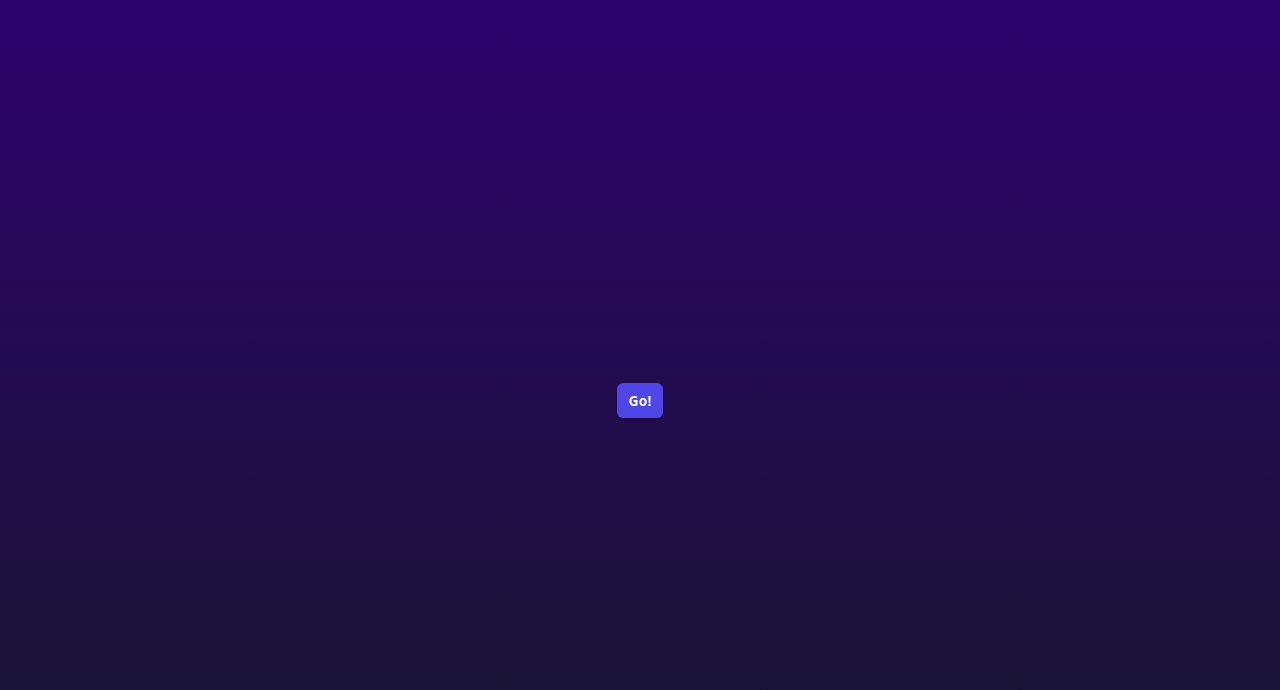
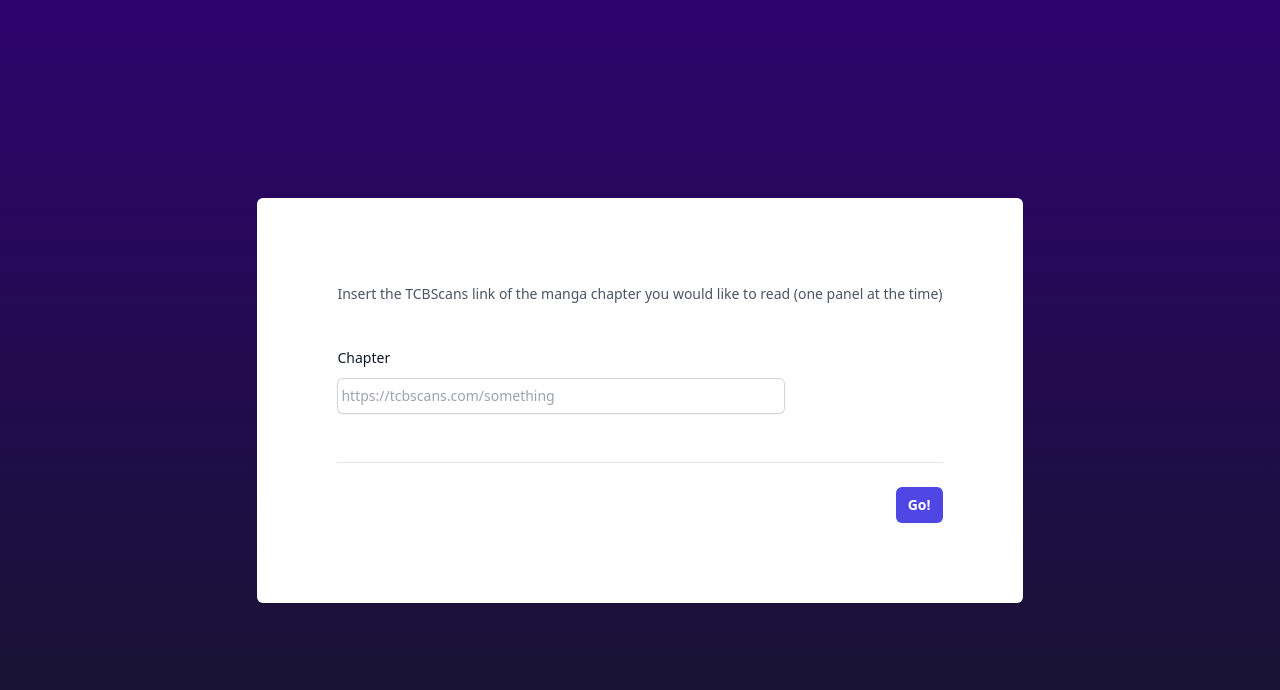
Before and after one commit to OnePanelOrg/OnePanelNext, a Next.js app: page / in a window 1280 px wide. Shown: the top 690 px of the page. Built offline with nearby package versions, Linux system fonts and the light colour scheme.

Commit message:
Add global styles and update home page

```diff
--- a/src/components/InputForm.jsx
+++ b/src/components/InputForm.jsx
@@ -1,21 +1,28 @@
-import { useState } from "react"
+import Link from "next/link";
+import { useState } from "react";
 
 export default function InputForm({ childToParent }) {
-
-    let [chapterValue, setChapterValue] = useState("")
+  let [chapterValue, setChapterValue] = useState("");
   return (
     <>
-            <div className="bg-white p-20 rounded-md shadow-sm">
+      <div className="rounded-md bg-white p-20 shadow-sm">
         <div className="space-y-12">
           <div className="border-b border-gray-900/10 pb-12">
-                        {/* <h2 className="text-base font-semibold leading-7 text-gray-900">Profile</h2> */}
             <p className="mt-1 text-sm leading-6 text-gray-600">
-                            Insert the link of the manga chapter you would like to read (one panel at the time)
+              Insert the{" "}
+              <Link href="https://tcbscans.com/" className="bg:blue">
+                TCBScans
+              </Link>{" "}
+              link of the manga chapter you would like to read (one panel at the
+              time)
             </p>
 
             <div className="mt-10 grid grid-cols-1 gap-x-6 gap-y-8 sm:grid-cols-6">
-                            <div className="sm:col-span-4">
-                                <label htmlFor="username" className="block text-sm font-medium leading-6 text-gray-900">
+              <div className="sm:col-span-12">
+                <label
+                  htmlFor="username"
+                  className="block text-sm font-medium leading-6 text-gray-900"
+                >
                   Chapter
                 </label>
                 <div className="mt-2">
@@ -26,7 +33,7 @@ export default function InputForm({ childToParent }) {
                       id="username"
                       autoComplete="username"
                       className="block flex-1 border-0 bg-transparent py-1.5 pl-1 text-gray-900 placeholder:text-gray-400 focus:ring-0 sm:text-sm sm:leading-6"
-                                            placeholder="https://onepiecechapters.com/something"
+                      placeholder="https://tcbscans.com/something"
                       onChange={(event) => setChapterValue(event.target.value)}
                     />
                   </div>
@@ -37,9 +44,6 @@ export default function InputForm({ childToParent }) {
         </div>
 
         <div className="mt-6 flex items-center justify-end gap-x-6">
-                    <button type="button" className="text-sm font-semibold leading-6 text-gray-900">
-                        Cancel
-                    </button>
           <button
             onClick={() => childToParent(chapterValue)}
             className="rounded-md bg-indigo-600 px-3 py-2 text-sm font-semibold text-white shadow-sm hover:bg-indigo-500 focus-visible:outline focus-visible:outline-2 focus-visible:outline-offset-2 focus-visible:outline-indigo-600"
@@ -48,7 +52,6 @@ export default function InputForm({ childToParent }) {
           </button>
         </div>
       </div>
-
     </>
-    )
+  );
 }
--- a/src/pages/_app.tsx
+++ b/src/pages/_app.tsx
@@ -6,7 +6,7 @@ import {
 } from '@clerk/nextjs';
 import { type AppType } from "next/dist/shared/lib/utils";
 import Link from "next/link";
-
+import "../styles/globals.css";
 
 function Header() {
   return (
@@ -31,7 +31,7 @@ function Header() {
   );
 }
 
-import "../styles/globals.css";
+
 
 const MyApp: AppType = ({ Component, pageProps }) => {
   return (
--- a/src/pages/canvas.tsx
+++ /dev/null
@@ -1,76 +0,0 @@
-import { type NextPage } from "next";
-import Head from "next/head";
-import { useState } from "react";
-import ImageCanvas from "../components/ImageCanvas";
-import InputForm from "../components/InputForm";
-
-
-const Canvas: NextPage = () => {
-    const [data, setData] = useState(null)
-    const [isLoading, setLoading] = useState(false)
-
-    async function postUrl(chapter_url: string) {
-        console.log("fetching")
-        console.log("chapter_url", chapter_url)
-        setLoading(true)
-
-        // const url = `${process.env.SERVER_URL}:${process.env.SERVER_PORT}/chapter`
-        // https://onepiecechapters.com/chapters/5613/one-piece-chapter-1073
-        const url = `https://api.onepanel.app/chapter`
-        // const url = `http://localhost:8000/chapter`
-
-        fetch(url, {
-            mode: 'cors',
-            method: "POST",
-            body: JSON.stringify({ chapter_url: chapter_url }),
-            headers: {
-                "Access-Control-Allow-Origin": "*",
-                "Content-Type": "application/json"
-            }
-        })
-            .then((res) => res.json())
-            .then((data) => {
-                console.log(data)
-                setData(data)
-                setLoading(false)
-            })
-        // .catch(rejected => {
-        //     console.log(rejected);
-        // });
-    }
-
-    async function dummy_postUrl() {
-        console.log("dummy fetching")
-        setLoading(true)
-
-        fetch("output.json")
-            .then((res) => res.json())
-            .then((data) => {
-                setData(data)
-                setLoading(false)
-            })
-    }
-
-    return (
-        <>
-            <Head>
-                <title>OnePanel - Canvas</title>
-                <meta name="description" content="Generated by create-t3-app" />
-                <link rel="icon" href="/favicon.ico" />
-                <meta httpEquiv="Content-Security-Policy" content="upgrade-insecure-requests"></meta>
-            </Head>
-            <main className="flex min-h-screen flex-col items-center justify-center bg-gradient-to-b from-[#2e026d] to-[#15162c]">
-                {/* todo: center canvas */}
-                {!isLoading && !data && <InputForm childToParent={postUrl}></InputForm>}
-                {/* OFCOURSE we need a better loading state */}
-                {isLoading && <p>Loading...</p>}
-                <div>
-                    {/* {!data && <p>No data</p>} */}
-                    {data && !isLoading && <ImageCanvas data={data}></ImageCanvas>}
-                </div>
-            </main>
-        </>
-    );
-};
-
-export default Canvas;
--- a/src/pages/index.tsx
+++ b/src/pages/index.tsx
@@ -1,9 +1,66 @@
 import { type NextPage } from "next";
 import Head from "next/head";
 import Link from "next/link";
-
+import { useState } from "react";
+import ImageCanvas from "../components/ImageCanvas";
+import InputForm from "../components/InputForm";
 
 const Home: NextPage = () => {
+  const [data, setData] = useState(null);
+  const [isLoading, setLoading] = useState(false);
+
+  async function inputIsNotValid(chapter_url: string) {
+    if (!chapter_url) {
+      return true;
+    }
+    if (!chapter_url.includes("https://tcbscans.com/")) {
+      return true;
+    }
+    return false;
+  }
+
+  async function postUrl(chapter_url: string) {
+    if (await inputIsNotValid(chapter_url)) {
+      // todo: show error
+      return;
+    }
+    setLoading(true);
+
+    // const url = `${process.env.SERVER_URL}:${process.env.SERVER_PORT}/chapter`
+    const url = `https://api.onepanel.app/chapter`;
+    // const url = `http://localhost:8000/chapter`
+
+    fetch(url, {
+      mode: "cors",
+      method: "POST",
+      body: JSON.stringify({ chapter_url: chapter_url }),
+      headers: {
+        "Access-Control-Allow-Origin": "*",
+        "Content-Type": "application/json",
+      },
+    })
+      .then((res) => res.json())
+      .then((data) => {
+        console.log(data);
+        setData(data);
+        setLoading(false);
+      });
+    // .catch(rejected => {
+    //     console.log(rejected);
+    // });
+  }
+
+  async function dummy_postUrl() {
+    console.log("dummy fetching");
+    setLoading(true);
+
+    fetch("output.json")
+      .then((res) => res.json())
+      .then((data) => {
+        setData(data);
+        setLoading(false);
+      });
+  }
 
   return (
     <>
@@ -14,16 +71,13 @@ const Home: NextPage = () => {
       </Head>
       <main className="flex min-h-screen flex-col items-center justify-center bg-gradient-to-b from-[#2e026d] to-[#15162c]">
         {/* todo: center canvas */}
+        {!isLoading && !data && <InputForm childToParent={postUrl}></InputForm>}
+        {/* OFCOURSE we need a better loading state */}
+        {isLoading && <p>Loading...</p>}
         <div>
-
-          <Link
-            className="rounded-md bg-indigo-600 px-3 py-2 text-sm font-semibold text-white shadow-sm hover:bg-indigo-500 focus-visible:outline focus-visible:outline-2 focus-visible:outline-offset-2 focus-visible:outline-indigo-600"
-            href={"/canvas"}
-          >
-            Go!
-          </Link>
+          {/* {!data && <p>No data</p>} */}
+          {data && !isLoading && <ImageCanvas data={data}></ImageCanvas>}
         </div>
-
       </main>
     </>
   );
```
Lines whose indentation alone changed are shown as unchanged.
